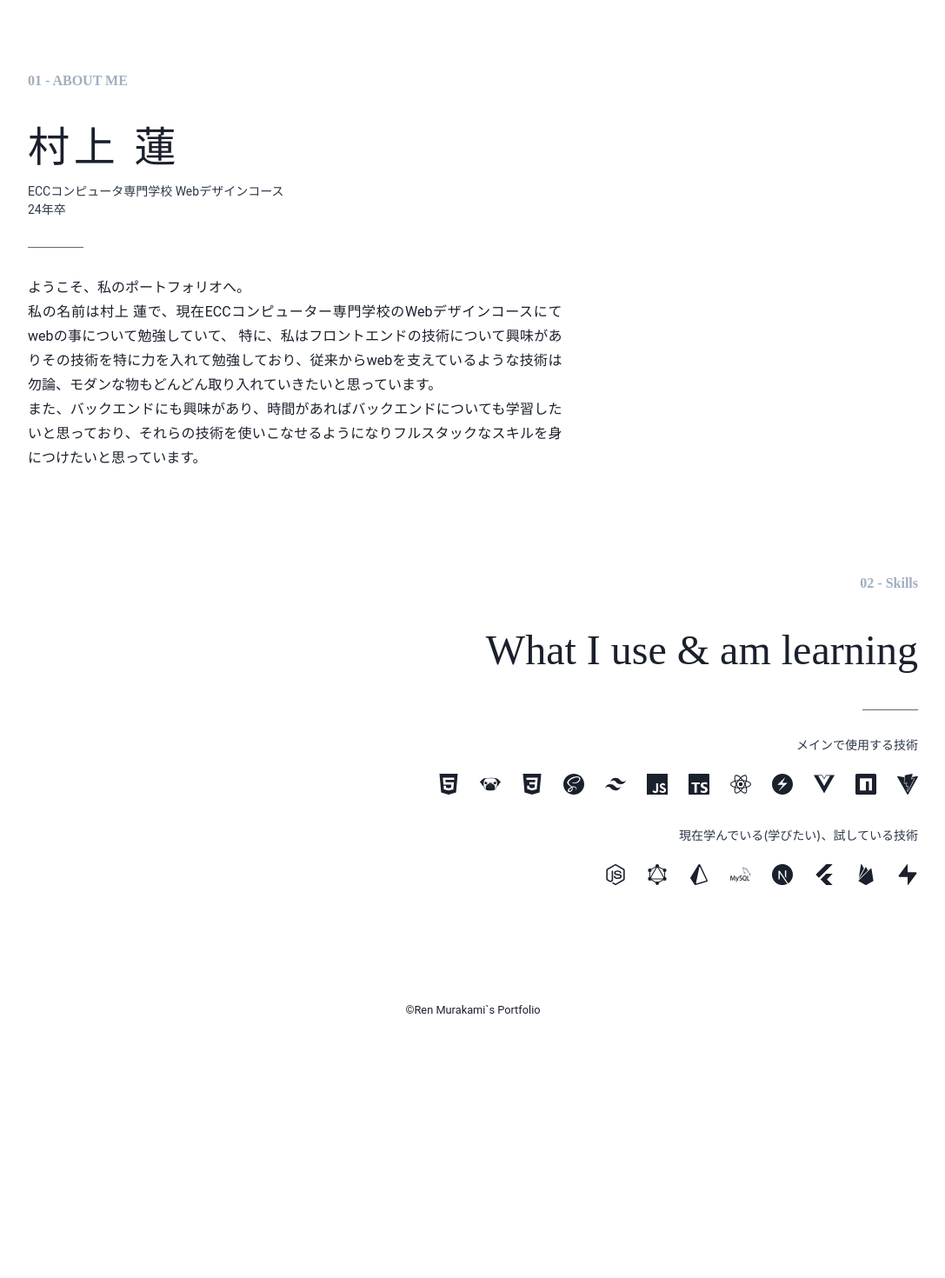
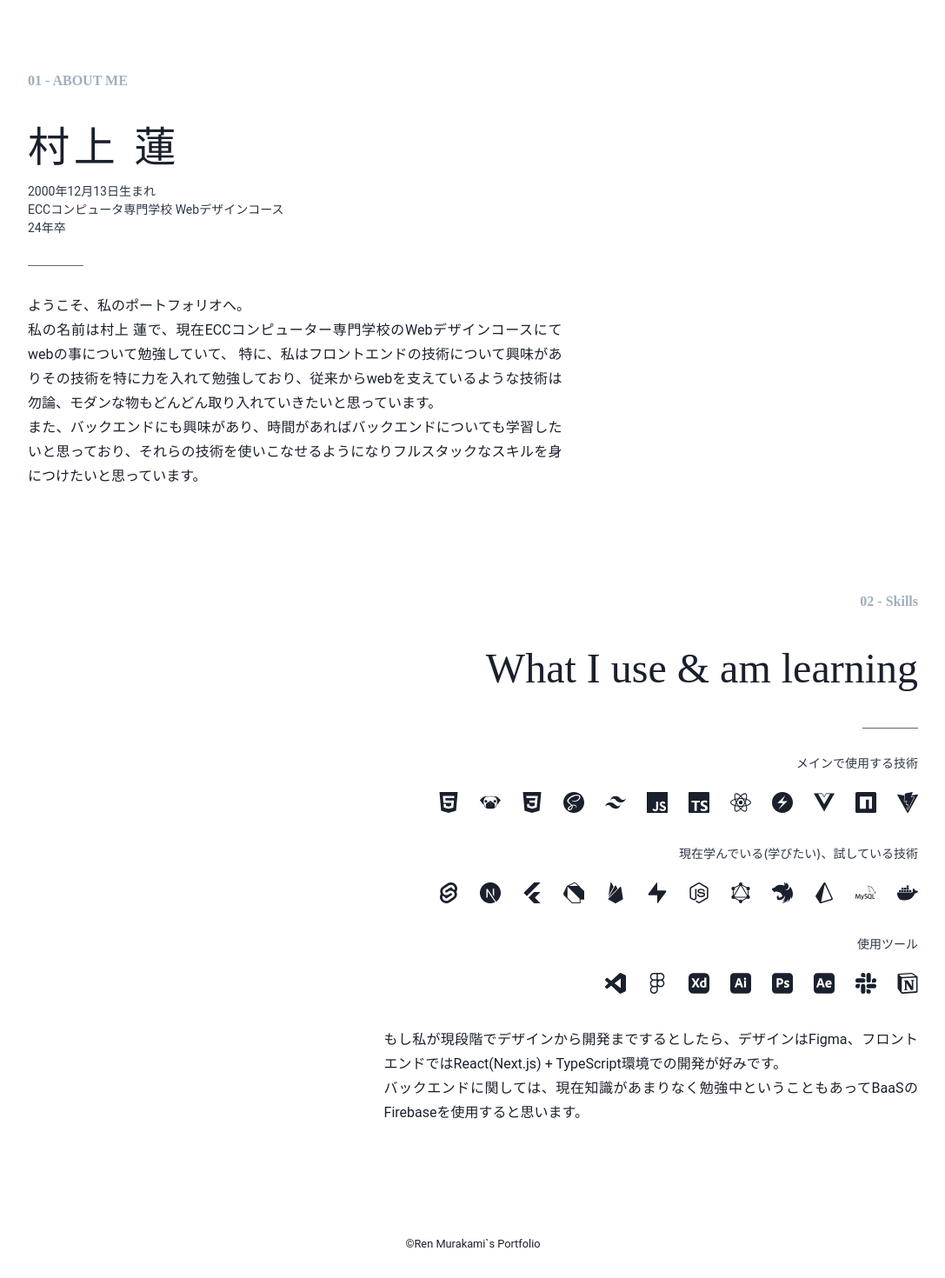
Before and after one commit to murakamiren/portfolio-v2, a Next.js app: page / in a window 1280 px wide. Shown: the part 837-2307 px from the top of the page at 87% size, without its empty margins (96-1183 px from the left). Before the commit the page ends 2038 px from the top, so only its background shows below. Built offline with nearby package versions, Linux system fonts and the light colour scheme.

Commit message:
make skills section

```diff
--- a/src/components/aboutMe.tsx
+++ b/src/components/aboutMe.tsx
@@ -23,6 +23,8 @@ const AboutMe: VFC = () => {
 								村上 蓮
 							</Text>
 							<Text fontSize="sm" color={useColorModeValue("gray.700", "gray.300")}>
+								2000年12月13日生まれ
+								<br />
 								ECCコンピュータ専門学校 Webデザインコース
 								<br />
 								24年卒
--- a/src/components/hero.tsx
+++ b/src/components/hero.tsx
@@ -22,11 +22,15 @@ const Hero: VFC = () => {
 			<Flex flexDir="column" justifyContent="center" alignItems="center" w="full" h="full">
 				<VStack spacing={6}>
 					<VStack spacing="-4">
-						<Text fontFamily="Montserrat">hello</Text>
-						<Text fontSize={{ base: "5xl", md: "8xl" }} letterSpacing={1} fontWeight="semibold" fontFamily="Montserrat">
+						<Text fontFamily="Montserrat" fontSize={{ base: "sm", md: "md" }}>
+							hello
+						</Text>
+						<Text fontSize={{ base: "4xl", md: "7xl" }} letterSpacing={1} fontWeight="semibold" fontFamily="Montserrat">
 							Ren Murakami
 						</Text>
-						<Text fontFamily="Montserrat">web front-end developer & design</Text>
+						<Text fontFamily="Montserrat" fontSize={{ base: "sm", md: "md" }}>
+							web front-end developer & design
+						</Text>
 					</VStack>
 					<Center h="32px">
 						<Divider orientation="vertical" borderColor={useColorModeValue("black", "white")} />
--- a/src/components/skills.tsx
+++ b/src/components/skills.tsx
@@ -34,6 +34,18 @@ import {
 	SiPrisma,
 	SiMysql,
 	SiSupabase,
+	SiVisualstudiocode,
+	SiFigma,
+	SiAdobexd,
+	SiDart,
+	SiAdobeillustrator,
+	SiAdobephotoshop,
+	SiAdobeaftereffects,
+	SiSvelte,
+	SiDocker,
+	SiNestjs,
+	SiSlack,
+	SiNotion,
 } from "react-icons/si";
 
 const Skills: VFC = () => {
@@ -53,14 +65,29 @@ const Skills: VFC = () => {
 	];
 
 	const iconLearning: IconType[] = [
+		SiSvelte,
+		SiNextdotjs,
+		SiFlutter,
+		SiDart,
+		SiFirebase,
+		SiSupabase,
 		SiNodedotjs,
 		SiGraphql,
+		SiNestjs,
 		SiPrisma,
 		SiMysql,
-		SiNextdotjs,
-		SiFlutter,
-		SiFirebase,
-		SiSupabase,
+		SiDocker,
+	];
+
+	const iconUsingTools: IconType[] = [
+		SiVisualstudiocode,
+		SiFigma,
+		SiAdobexd,
+		SiAdobeillustrator,
+		SiAdobephotoshop,
+		SiAdobeaftereffects,
+		SiSlack,
+		SiNotion,
 	];
 
 	return (
@@ -90,7 +117,7 @@ const Skills: VFC = () => {
 										メインで使用する技術
 									</Heading>
 									<List>
-										<HStack justify="end" spacing={6}>
+										<HStack justify="end" flexWrap="wrap" spacing={6}>
 											{iconUsingTechs.map((icon, i) => (
 												<ListItem key={i}>
 													<Icon as={icon} w={6} h={6} />
@@ -106,7 +133,7 @@ const Skills: VFC = () => {
 										現在学んでいる(学びたい)、試している技術
 									</Heading>
 									<List>
-										<HStack justify="end" spacing={6}>
+										<HStack justify="end" flexWrap="wrap" spacing={6}>
 											{iconLearning.map((icon, i) => (
 												<ListItem key={i}>
 													<Icon as={icon} w={6} h={6} />
@@ -116,7 +143,29 @@ const Skills: VFC = () => {
 									</List>
 								</Stack>
 							</section>
+							<section>
+								<Stack spacing={6}>
+									<Heading as="h3" fontSize="sm" color={useColorModeValue("gray.700", "gray.300")} fontWeight="md">
+										使用ツール
+									</Heading>
+									<List>
+										<HStack justify="end" flexWrap="wrap" spacing={6}>
+											{iconUsingTools.map((icon, i) => (
+												<ListItem key={i}>
+													<Icon as={icon} w={6} h={6} />
+												</ListItem>
+											))}
+										</HStack>
+									</List>
+								</Stack>
+							</section>
 						</Stack>
+						<Text textAlign="justify" lineHeight="7">
+							もし私が現段階でデザインから開発までするとしたら、デザインはFigma、フロントエンドではReact(Next.js) +
+							TypeScript環境での開発が好みです。
+							<br />
+							バックエンドに関しては、現在知識があまりなく勉強中ということもあってBaaSのFirebaseを使用すると思います。
+						</Text>
 					</Stack>
 				</Flex>
 			</Box>
```
